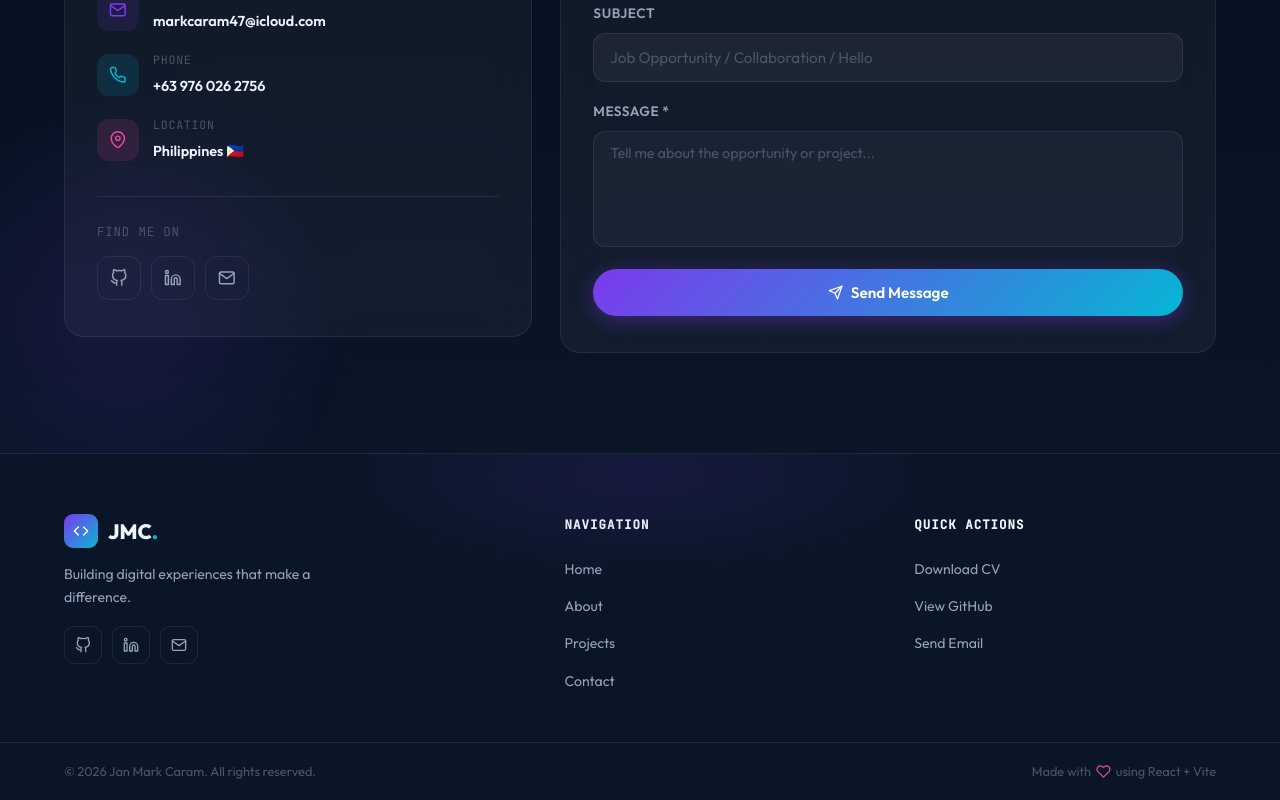
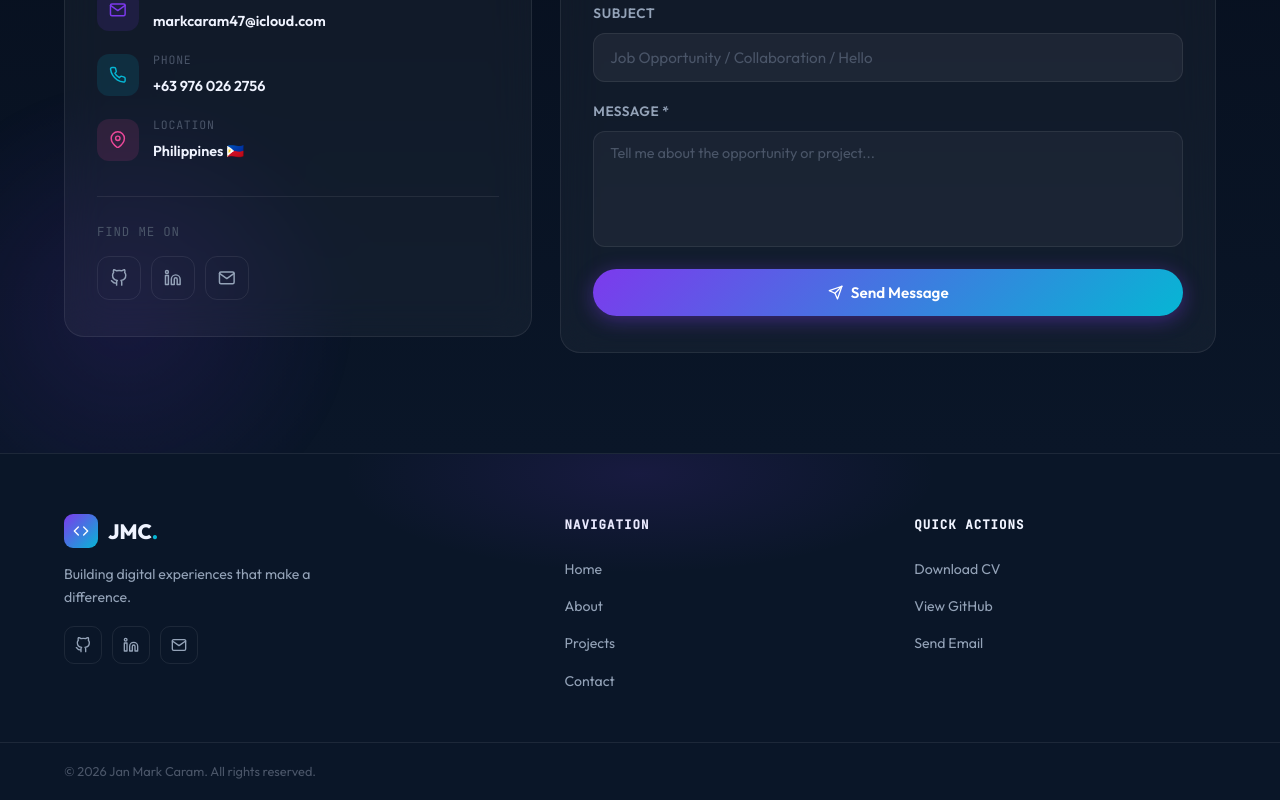
Before and after one commit to markcaram47/portfolio, a React (Vite) app: page / in a window 1280 px wide. Shown: the part 3655-4455 px from the top of the page. Built offline with nearby package versions, Linux system fonts and the light colour scheme; no server answers; the database is empty.

Commit message:
Update Footer.jsx

```diff
--- a/src/components/Footer/Footer.jsx
+++ b/src/components/Footer/Footer.jsx
@@ -73,9 +73,6 @@ export default function Footer() {
       <div className="footer-bottom">
         <div className="container footer-bottom-inner">
           <p>© {year} Jan Mark Caram. All rights reserved.</p>
-          <p className="footer-made">
-            Made with <FiHeart className="heart" /> using React + Vite
-          </p>
         </div>
       </div>
     </footer>
```
